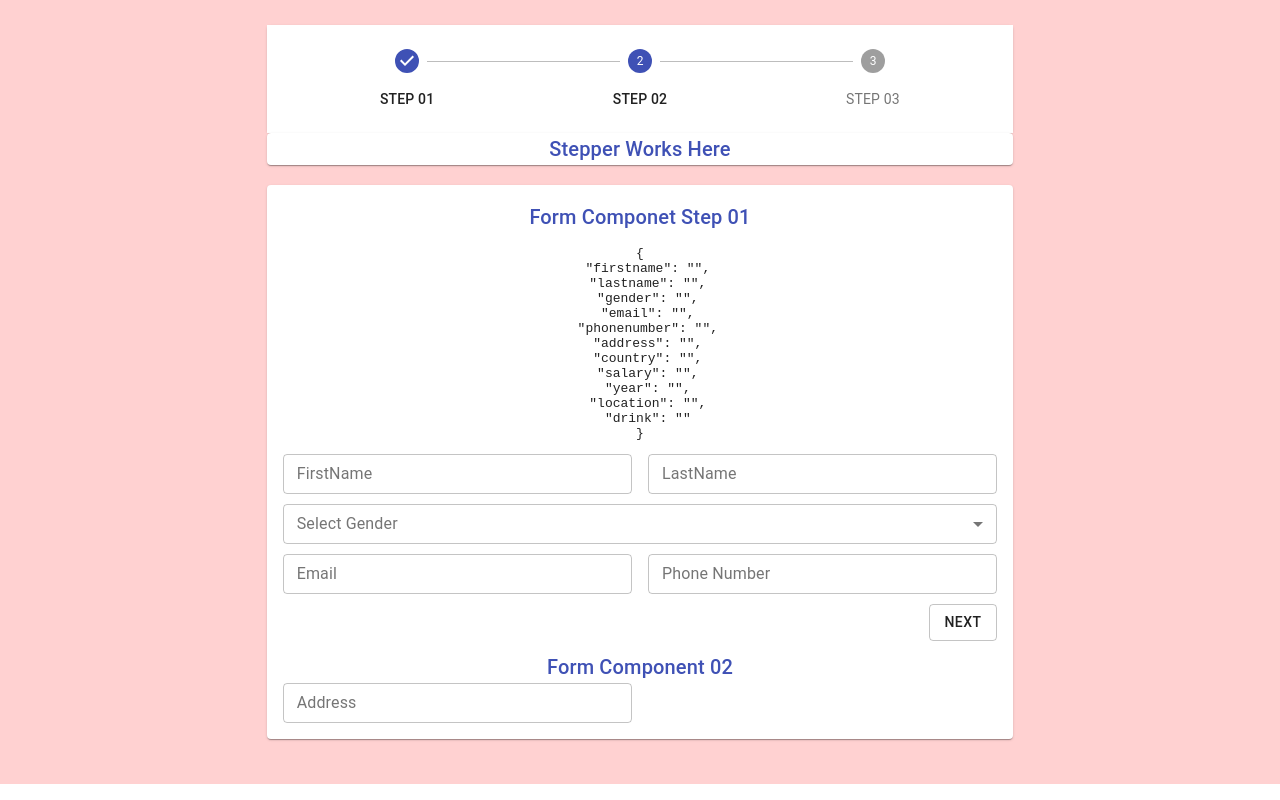
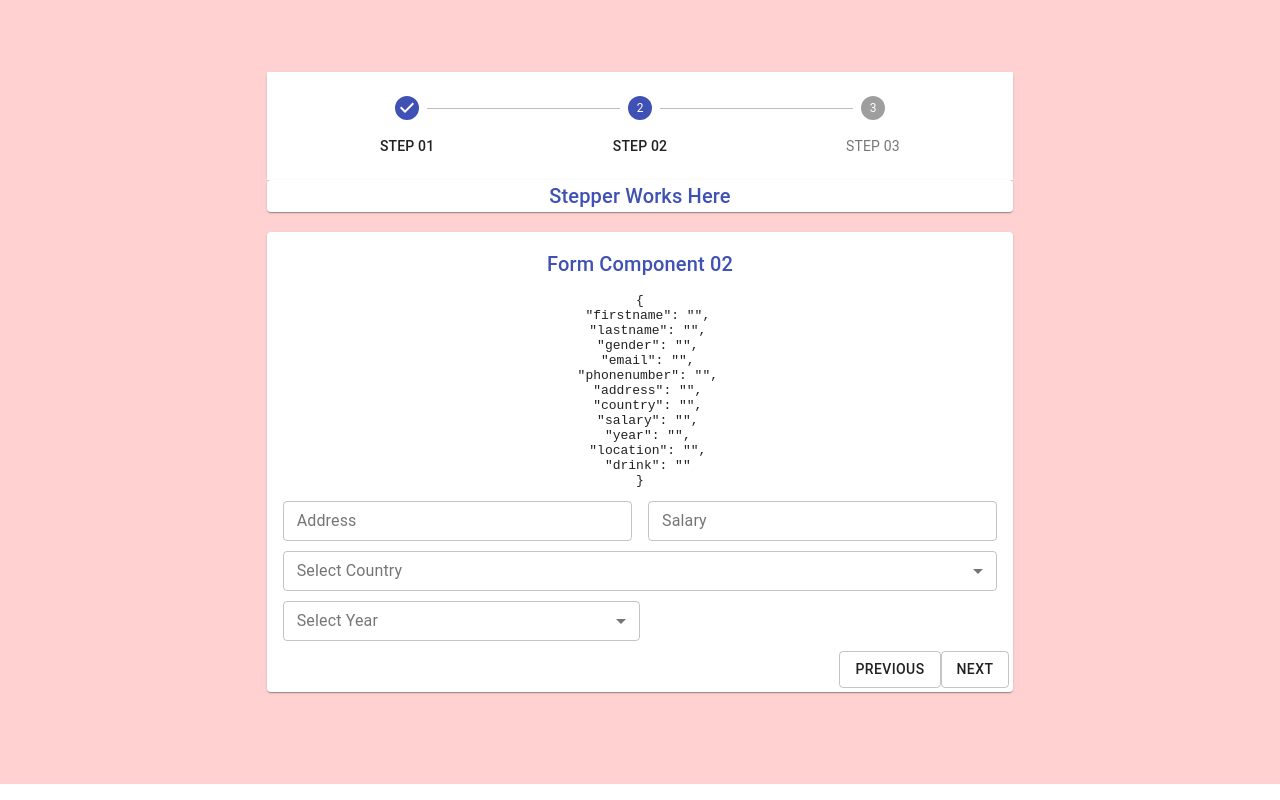
Before and after one commit to Manish994/multiple_step_form_material_ui, a React (Create React App) app: page / in a window 1280 px wide. Both pictures are taken after a click on the button "NEXT". Built offline with nearby package versions, Linux system fonts and the light colour scheme.

Commit message:
Changes done

```diff
--- a/src/Components/Common/displayComponents.jsx
+++ b/src/Components/Common/displayComponents.jsx
@@ -52,6 +52,7 @@ const RenderFormSelectField = ({
   options,
 }) => {
   const { data, error } = state;
+
   return (
     <TextField
       select
@@ -75,11 +76,8 @@ const RenderFormSelectField = ({
   );
 };
 
-const RenderFormButton = ({ label, variant, handleNextButtonClick }) => (
-  <Button
-    variant={variant ? variant : "outlined"}
-    onClick={handleNextButtonClick}
-  >
+const RenderFormButton = ({ label, variant, handleButtonClick }) => (
+  <Button variant={variant ? variant : "outlined"} onClick={handleButtonClick}>
     {label}
   </Button>
 );
--- a/src/Components/Steps/step01.jsx
+++ b/src/Components/Steps/step01.jsx
@@ -139,7 +139,7 @@ function Step01({ options, state, handleFieldChange, handleNextButtonClick }) {
         {RenderFormButton({
           label: "Next",
           variant: "outlined",
-          handleNextButtonClick,
+          handleButtonClick: handleNextButtonClick,
         })}
       </Grid>
     </>
--- a/src/Components/Steps/step02.jsx
+++ b/src/Components/Steps/step02.jsx
@@ -1,16 +1,25 @@
 import React from "react";
 import { Grid } from "@material-ui/core";
-import { RenderText, RenderFormTextField } from "../Common/displayComponents";
+import {
+  RenderText,
+  RenderFormTextField,
+  RenderFormSelectField,
+  RenderFormButton,
+} from "../Common/displayComponents";
 function Step02({
   state,
   handleFieldChange,
   handleNextButtonClick,
   handlePreviousButtonClick,
-  options,
+  options_List,
 }) {
+  // console.log(options_List[1].Country_List);
+  //0 year
+  //1 country
   return (
     <>
       {RenderText({ label: "Form Component 02" })}
+      <pre>{JSON.stringify(state.data, undefined, 2)}</pre>
       <Grid container spacing={2}>
         <Grid item xs={12} sm={6}>
           {RenderFormTextField({
@@ -23,6 +32,62 @@ function Step02({
             handleFieldChange,
           })}
         </Grid>
+        <Grid item xs={12} sm={6}>
+          {RenderFormTextField({
+            label: "Salary",
+            type: "number",
+            variant: "outlined",
+            name: "salary",
+            size: "small",
+            state,
+            handleFieldChange,
+          })}
+        </Grid>
+      </Grid>
+      <Grid container style={{ marginBottom: "10px", marginTop: "10px" }}>
+        <Grid item xs={12} sm={12}>
+          {RenderFormSelectField({
+            label: "Select Country",
+            variant: "outlined",
+            size: "small",
+            color: "primary",
+            name: "country",
+            state,
+            options: options_List[1].Country_List,
+            handleFieldChange,
+          })}
+        </Grid>
+      </Grid>
+      <Grid container style={{ marginBottom: "10px", marginTop: "10px" }}>
+        <Grid item xs={12} sm={6}>
+          {RenderFormSelectField({
+            label: "Select Year",
+            variant: "outlined",
+            size: "small",
+            color: "primary",
+            name: "year",
+            state,
+            options: options_List[0].Year_List,
+            handleFieldChange,
+          })}
+        </Grid>
+      </Grid>
+      <Grid
+        container
+        style={{ marginTop: "10px" }}
+        spacing={3}
+        justifyContent="flex-end"
+      >
+        {RenderFormButton({
+          label: "Previous",
+          variant: "outlined",
+          handleButtonClick: handlePreviousButtonClick,
+        })}
+        {RenderFormButton({
+          label: "Next",
+          variant: "outlined",
+          handleButtonClick: handleNextButtonClick,
+        })}
       </Grid>
     </>
   );
--- a/src/Components/Steps/step03.jsx
+++ b/src/Components/Steps/step03.jsx
@@ -1,7 +1,7 @@
 import React from "react";
 
-function Step03() {
-  return <div>step03</div>;
-}
+const Step03 = () => {
+  return <></>;
+};
 
 export default Step03;
--- a/src/Components/formComponents.jsx
+++ b/src/Components/formComponents.jsx
@@ -30,9 +30,10 @@ class FormComponent extends Component {
       address: "",
       country: "",
       salary: "",
+      year: "",
 
       //step03
-      year: "",
+
       location: "",
       drink: "",
     },
@@ -93,8 +94,31 @@ class FormComponent extends Component {
       },
     ];
 
-    //gender array
-    const yearOptions = [
+    // //country list
+    const countryList = [
+      {
+        key: "1",
+        value: "India",
+      },
+      {
+        key: "2",
+        value: "Ameriaca",
+      },
+      {
+        key: "3",
+        value: "London",
+      },
+      {
+        key: "4",
+        value: "Paric",
+      },
+      {
+        key: "5",
+        value: "Italy",
+      },
+    ];
+
+    const yearList = [
       {
         key: "1",
         value: "2000",
@@ -116,11 +140,61 @@ class FormComponent extends Component {
         value: "2010",
       },
     ];
+    const step2Options = [
+      { Year_List: yearList },
+      { Country_List: countryList },
+      {
+        Nature: [
+          { key: "01", value: "Spring" },
+          { key: "02", value: "Winter" },
+        ],
+      },
+      //gender array
+    ];
+
     const stepperStep = [
       { key: "01", value: "STEP 01" },
       { key: "02", value: "STEP 02" },
       { key: "03", value: "STEP 03" },
     ];
+
+    //display components using switch statement
+    const getStepsItems = (steps) => {
+      switch (steps) {
+        case 0:
+          return (
+            <Step01
+              state={this.state}
+              handleFieldChange={handleFieldChange}
+              handleNextButtonClick={handleNextButtonClick}
+              options={options}
+            />
+          );
+        case 1:
+          return (
+            <Step02
+              state={this.state}
+              handleFieldChange={handleFieldChange}
+              handleNextButtonClick={handleNextButtonClick}
+              handlePreviousButtonClick={handlePreviousButtonClick}
+              // options={({ Year: yearOptions }, { Country: countryList })}
+              options_List={step2Options}
+            />
+          );
+        case 2:
+          return <Step03 />;
+        case 3:
+          return <Finished />;
+        default:
+          return <Step01 />;
+      }
+      //   <Step01
+      //   state={this.state}
+      //   handleFieldChange={handleFieldChange}
+      //   handleNextButtonClick={handleNextButtonClick}
+      //   options={options}
+      // ></Step01>
+    };
     return (
       <Grid container className={classes.formContainer}>
         <Grid item xs={12} sm={7}>
@@ -140,19 +214,7 @@ class FormComponent extends Component {
           <Box component={Paper}>
             {/* <Typography> Form Steps</Typography> */}
             <form className={classes.form}>
-              <Step01
-                state={this.state}
-                handleFieldChange={handleFieldChange}
-                handleNextButtonClick={handleNextButtonClick}
-                options={options}
-              ></Step01>
-              <Step02
-                state={this.state}
-                handleFieldChange={handleFieldChange}
-                handleNextButtonClick={handleNextButtonClick}
-                handlePreviousButtonClick={handlePreviousButtonClick}
-                options={yearOptions}
-              ></Step02>
+              {getStepsItems(this.state.currentstep)}
             </form>
           </Box>
         </Grid>
```
